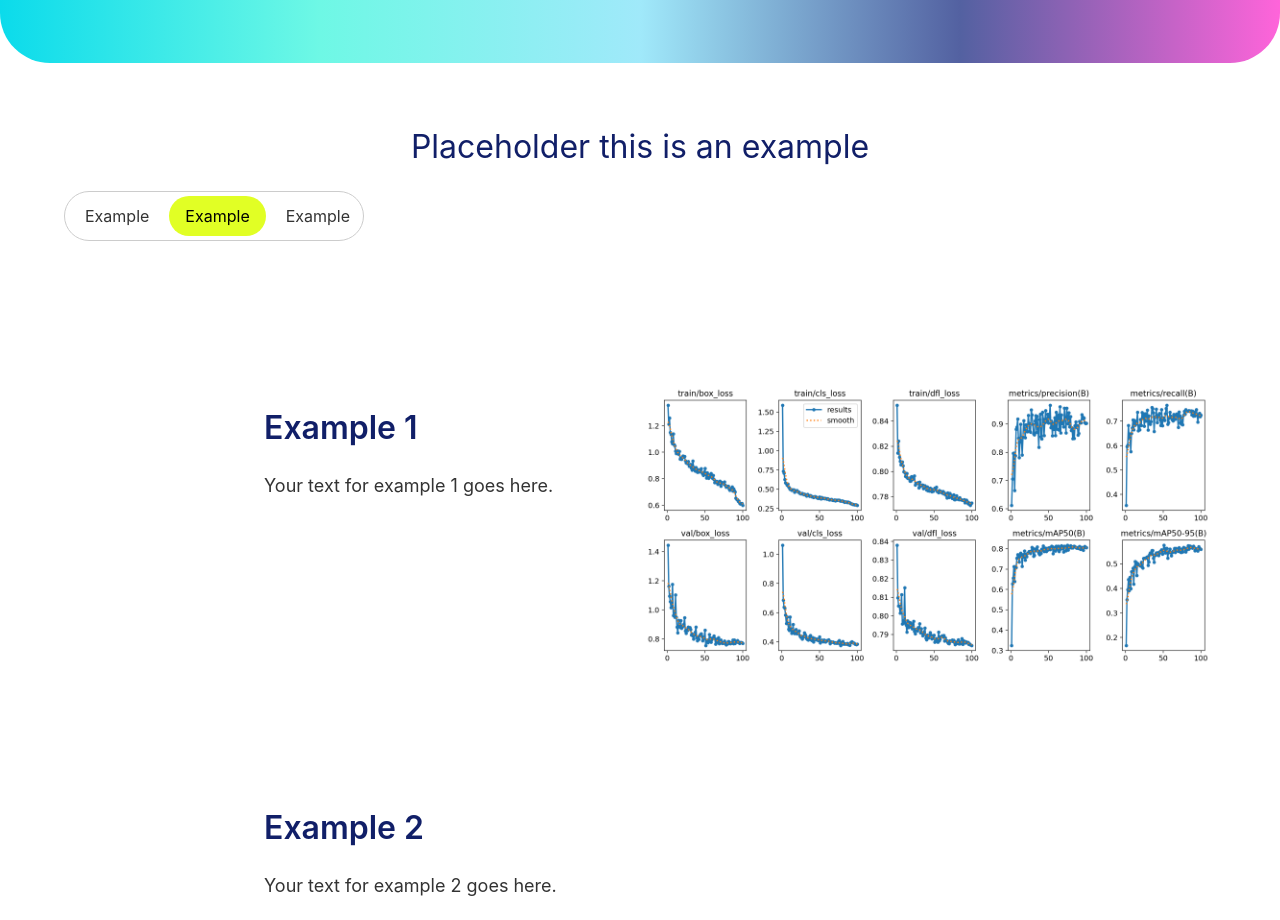
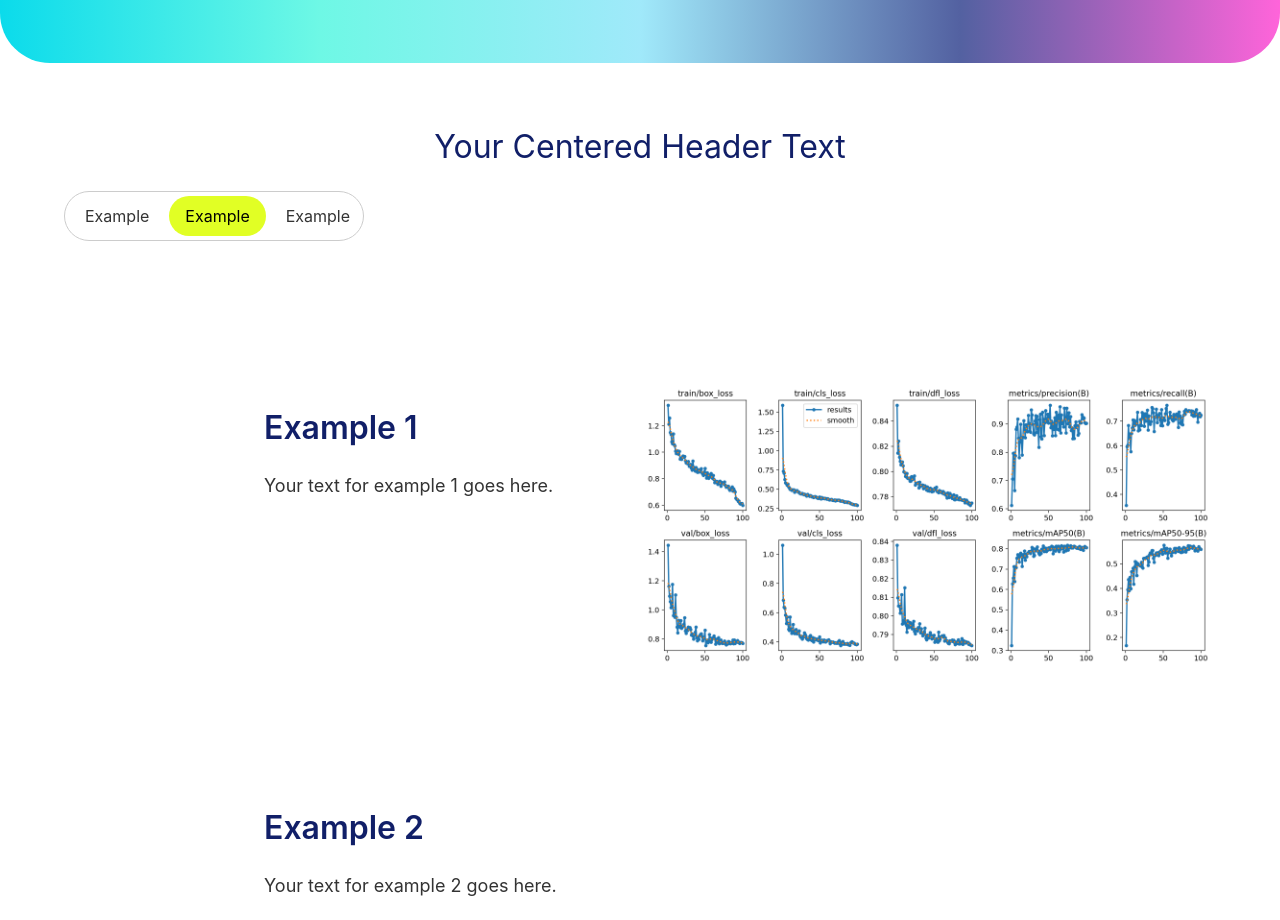
Before and after one commit to Chrisawgey/LipReadv.1, a React (Vite) app in the folder my-first-react-app/: page / in a window 1280 px wide. Shown: the part 2840-3760 px from the top of the page. Built offline with nearby package versions, Linux system fonts and the light colour scheme.

Commit message:
last pull

```diff
--- a/my-first-react-app/src/Components/bodytwo.css
+++ b/my-first-react-app/src/Components/bodytwo.css
@@ -90,6 +90,17 @@
     display: block;
     margin: 0; /* Remove margins */
     border-radius: 15px; /* Matching the container's border radius */
+    opacity: 0; /* Initial opacity for fade-in effect */
+    animation: fadeIn 0.5s forwards; /* Apply fade-in animation */
+}
+
+@keyframes fadeIn {
+    from {
+        opacity: 0;
+    }
+    to {
+        opacity: 1;
+    }
 }
 
 #bodyTwo .bodyTwo-text-section {
--- a/my-first-react-app/src/Components/lowerb.jsx
+++ b/my-first-react-app/src/Components/lowerb.jsx
@@ -30,7 +30,7 @@ export default function BodyTwo() {
 
     return (
         <div id="bodyTwo" className="bodyTwo">
-            <div className="bodyTwo-header">Placeholder this is an example</div>
+            <div className="bodyTwo-header">Your Centered Header Text</div>
             <nav className="bodyTwo-navbar">
                 <div className={`bodyTwo-nav-item ${currentSection === 1 ? 'active' : ''}`}>Example</div>
                 <div className={`bodyTwo-nav-item ${currentSection === 2 ? 'active' : ''}`}>Example</div>
@@ -52,7 +52,7 @@ export default function BodyTwo() {
                     </section>
                 </div>
                 <div className="bodyTwo-image-container">
-                    <img src={images[currentSection - 1]} alt={`Example ${currentSection}`} />
+                    <img key={currentSection} src={images[currentSection - 1]} alt={`Example ${currentSection}`} />
                 </div>
             </div>
         </div>
```
